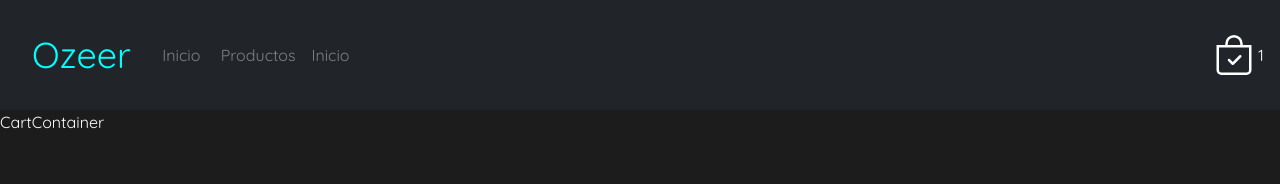
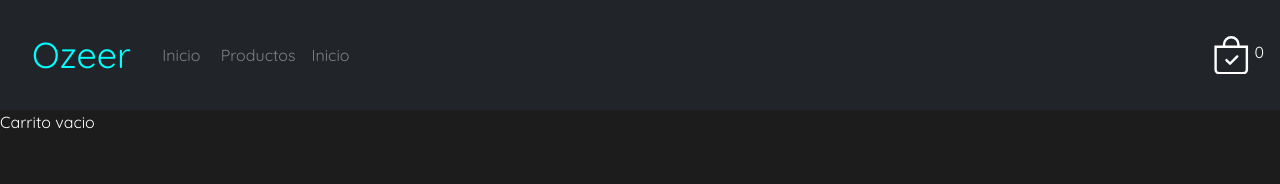
Before and after one commit to lucas22-f/Ozeer_3d_ReactApp, a React (Create React App) app: page /cart in a window 1280 px wide. Shown: the top 184 px of the page. Built offline with nearby package versions, Linux system fonts and the light colour scheme.

Commit message:
AddContext

```diff
--- a/src/components/ItemDetail/ItemDetail.jsx
+++ b/src/components/ItemDetail/ItemDetail.jsx
@@ -2,16 +2,24 @@
 import { useState } from 'react'
 import ItemCount from '../itemCount/ItemCount'
 import { Link } from 'react-router-dom';
+import { Shop } from '../../context/CartProvider';
+import { useContext } from 'react';
+
+
+
+
 function ItemDetail({data}) {
+  const {addProduct} = useContext(Shop);
+ const [countChange,setcountChange] = useState(true);
 
- const [cantValue,setCantValue] = useState(0);
- const [countChange,setcountChange] = useState(true);
   const onAdd = (count) =>{
-    setCantValue(count)
+
+
    setcountChange(false);
+   addProduct({...data, cantidad : count});
+
   }
 
-  console.log(cantValue)
 
 
   return (
--- a/src/components/MiNavBar/NavBar.jsx
+++ b/src/components/MiNavBar/NavBar.jsx
@@ -28,7 +28,7 @@ function NavBar() {
         </ul>
 
 
-        <NavWidget></NavWidget>
+        <Link to={"/cart"} className="cart"><NavWidget></NavWidget></Link>
 
       </div>
     </div>
--- a/src/components/NavWidget/NavWidget.jsx
+++ b/src/components/NavWidget/NavWidget.jsx
@@ -1,17 +1,23 @@
 
 
 import React from 'react'
+import { useContext } from 'react'
 
 import './styles.css'
+import { Shop } from '../../context/CartProvider'
 
 function NavWidget() {
+
+  //consumir el context
+  const { countCart } = useContext(Shop)
+
   return (
     <>
-        <svg xmlns="http://www.w3.org/2000/svg" fill="currentColor" className="bi bi-bag-check cart" viewBox="0 0 16 16">
-  <path fillRule="evenodd" d="M10.854 8.146a.5.5 0 0 1 0 .708l-3 3a.5.5 0 0 1-.708 0l-1.5-1.5a.5.5 0 0 1 .708-.708L7.5 10.793l2.646-2.647a.5.5 0 0 1 .708 0z"/>
-  <path d="M8 1a2.5 2.5 0 0 1 2.5 2.5V4h-5v-.5A2.5 2.5 0 0 1 8 1zm3.5 3v-.5a3.5 3.5 0 1 0-7 0V4H1v10a2 2 0 0 0 2 2h10a2 2 0 0 0 2-2V4h-3.5zM2 5h12v9a1 1 0 0 1-1 1H3a1 1 0 0 1-1-1V5z"/>
-</svg>
-    <span className='m-1'>1</span>
+      <svg xmlns="http://www.w3.org/2000/svg" fill="currentColor" className="bi bi-bag-check" viewBox="0 0 16 16">
+        <path fillRule="evenodd" d="M10.854 8.146a.5.5 0 0 1 0 .708l-3 3a.5.5 0 0 1-.708 0l-1.5-1.5a.5.5 0 0 1 .708-.708L7.5 10.793l2.646-2.647a.5.5 0 0 1 .708 0z" />
+        <path d="M8 1a2.5 2.5 0 0 1 2.5 2.5V4h-5v-.5A2.5 2.5 0 0 1 8 1zm3.5 3v-.5a3.5 3.5 0 1 0-7 0V4H1v10a2 2 0 0 0 2 2h10a2 2 0 0 0 2-2V4h-3.5zM2 5h12v9a1 1 0 0 1-1 1H3a1 1 0 0 1-1-1V5z" />
+      </svg>
+      <span className='m-1'>{countCart()}</span>
     </>
   )
 }
--- a/src/components/NavWidget/styles.css
+++ b/src/components/NavWidget/styles.css
@@ -1,10 +1,11 @@
-
 
 .cart {
-    width: 2.5rem;
+    width: 3.5rem;
+    display: flex;
     cursor: pointer;
-    transition: all 0.3s;
+    transition: all 0.4s;
     color: #fff;
+    text-decoration: none;
 }
 .cart:hover {
     color: aqua;
--- a/src/containers/CartContainer/CartContainer.jsx
+++ b/src/containers/CartContainer/CartContainer.jsx
@@ -1,8 +1,33 @@
 import React from 'react'
+import { useContext } from 'react'
+import { Shop } from '../../context/CartProvider'
 
 function CartContainer() {
+
+  const {products,removeProduct,removeAll} = useContext(Shop);
+
+
   return (
-    <div>CartContainer</div>
+    <>
+
+      { products.length
+
+        ?
+          <div>
+            {products.map(el =>
+            <div key={el.id}> {el.title}
+              <div className='btn btn-info' onClick={()=> removeProduct(el.id)}>Eliminar</div>
+            </div>
+            )}
+            <div className='btn btn-danger' onClick={()=> removeAll()}>eliminar todo</div>
+          </div>
+        :
+          <div>
+            Carrito vacio
+          </div>
+       }
+
+    </>
   )
 }
 
--- /dev/null
+++ b/src/context/CartProvider.jsx
@@ -0,0 +1,53 @@
+import React from 'react'
+import { useState } from 'react'
+import { createContext } from 'react'
+export const Shop = createContext()
+
+
+
+//High Order Component
+function CartProvider({children}) { // config del context Provider  Funciones que vayan a utilizar elementos del COntext
+    //se definen en el Context PROVIDER . ....
+
+    const [products,setProducts] = useState([]);
+
+    const addProduct = (product) =>{
+        const isSome = isSomeProduct(product.id);
+        if(isSome){
+            const prId = products.find(el=>el.id === product.id);
+            prId.cantidad += product.cantidad
+            setProducts([...products])
+        }else{
+            setProducts([...products , product])
+        }
+    }
+    const countCart = () =>{
+        let can = 0;
+        products.forEach((el)=>{
+            can+=el.cantidad;
+        })
+        return can;
+    }
+
+    const isSomeProduct=(id)=>{
+        return products.some(el=> el.id === id)
+    }
+
+    const removeProduct =(id)=>{
+        const filterProducts = products.filter(el => el.id !== id);
+        setProducts(filterProducts);
+    }
+    const removeAll =()=>{
+        setProducts([]);
+    }
+
+  return (
+    <Shop.Provider value = {{products, addProduct, countCart, removeProduct, removeAll}}>
+
+        {children}
+
+    </Shop.Provider>
+  )
+}
+
+export default CartProvider
--- a/src/index.js
+++ b/src/index.js
@@ -8,9 +8,9 @@ import 'bootstrap/dist/js/bootstrap.js'
 import './index.css';
 const root = ReactDOM.createRoot(document.getElementById('root'));
 root.render(
- // <React.StrictMode>
+  <React.StrictMode>
     <App/>
-    // </React.StrictMode>
+     </React.StrictMode>
 );
 
 // If you want to start measuring performance in your app, pass a function
```
Also changed, not shown: src/App.js (+3 -6 lines).
